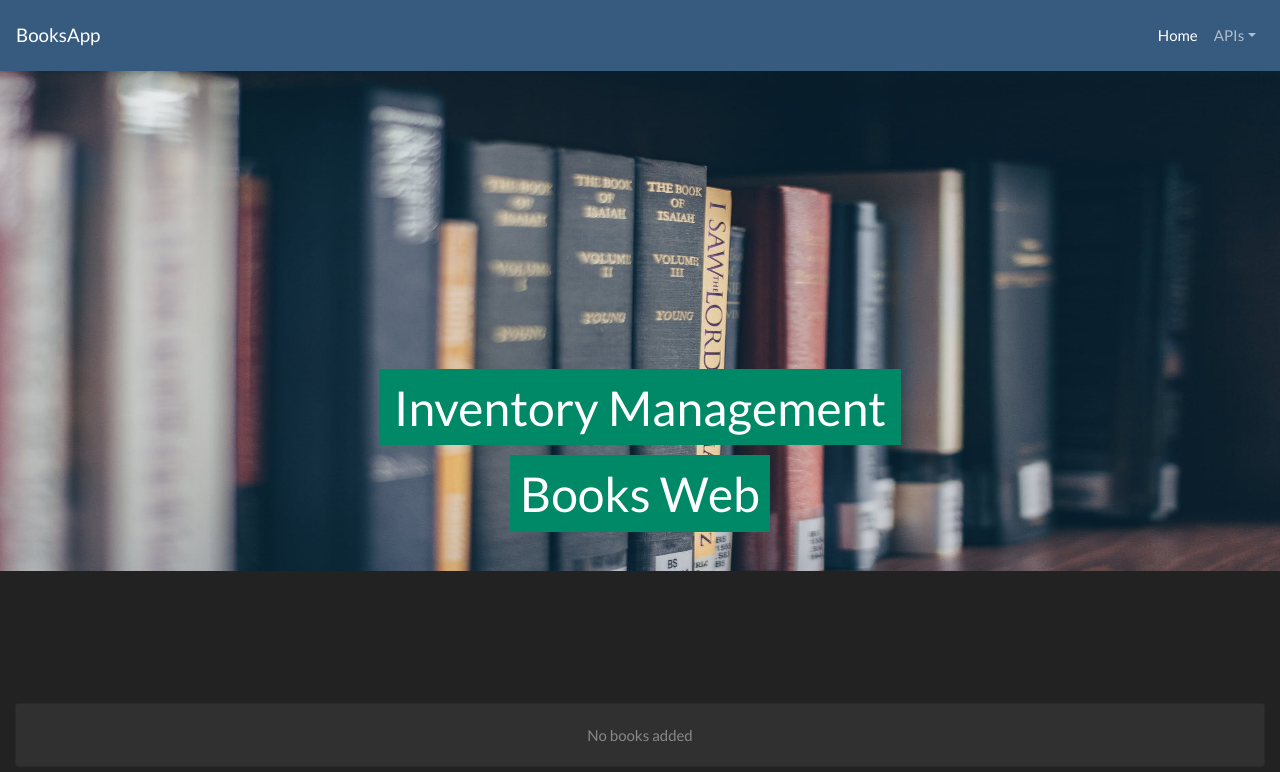
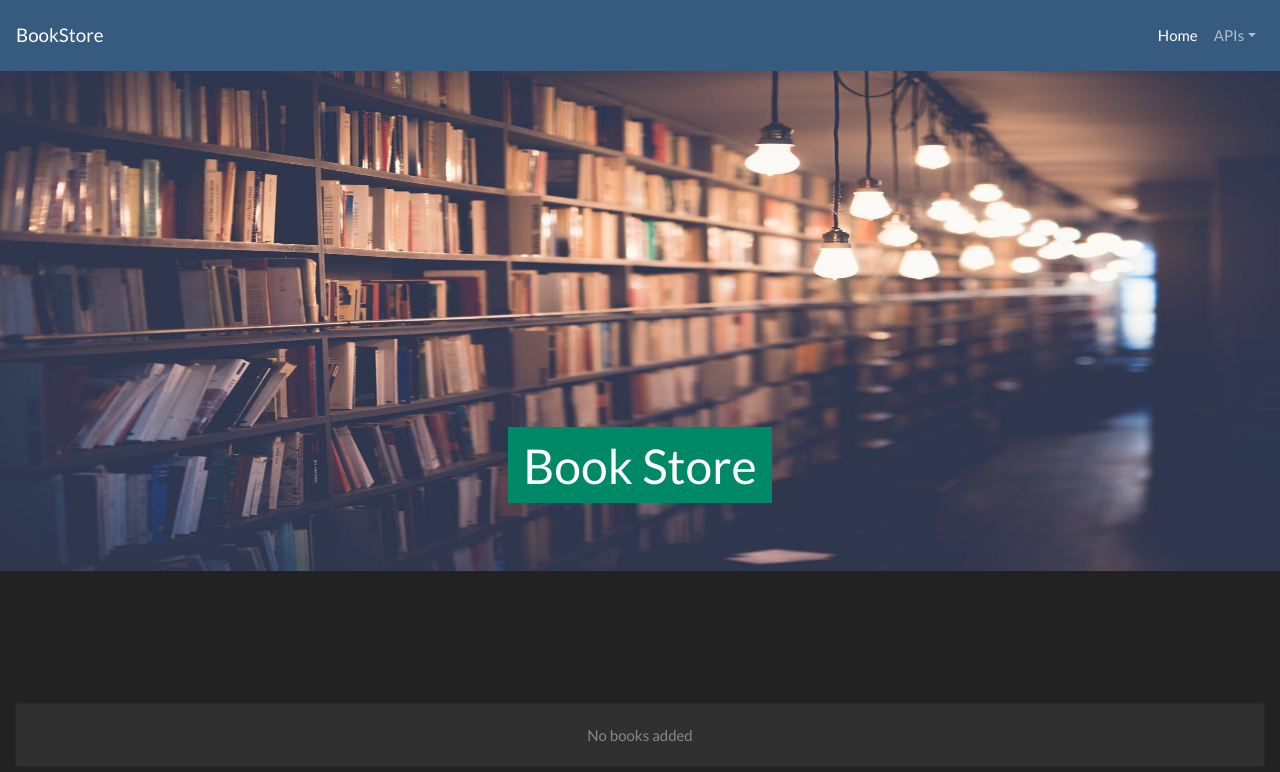
Before and after one commit to Jaison30/BooksLibrary, a Django app: template templates/home.html in a window 1280 px wide. Shown: the top 772 px of the page. Run offline with Django 3.2, Linux system fonts and the light colour scheme; the template is opened without the code that fills it, so the values that code supplies are empty; some libraries are stand-ins or nearby versions.

Commit message:
Image Changes

```diff
--- a/books/views.py
+++ b/books/views.py
@@ -24,8 +24,8 @@ class Home(TemplateView):
 
         books = Book.objects.all()
 
-        ctx['title'] = 'Books Library'
-        ctx['heading'] = 'BOOKS'
+        ctx['title'] = 'Books Store'
+        ctx['heading'] = 'LATEST BOOKS'
         ctx['username'] = 'Admin'
         ctx['books'] = books
         ctx['rand'] = randint(100, 999)
--- a/templates/home.html
+++ b/templates/home.html
@@ -12,9 +12,7 @@
                      <span class="heading1" style="background-color: #008966;
                         display: inline-block;
                         padding: 10px 15px 8px;
-                        margin-bottom: 20px;">Inventory Management</span><br>
-                     <span class="heading2" style="background-color: #008966;
-                        padding: 10px;margin-top: 10px;">Books Web</span>
+                        margin-bottom: 20px;">Book Store</span><br>
                   </h1>
                </div>
             </div>
--- a/templates/layout.html
+++ b/templates/layout.html
@@ -11,7 +11,7 @@
   <link href="{% static 'css/style.css' %}?rand={{rand}}" rel="stylesheet">{% block css %} {% endblock %}</head>
 
 <body>
-  <nav class="navbar navbar-expand-lg navbar-dark bg-primary"> <a class="navbar-brand" href="{% url 'home' %}">BooksApp</a>
+  <nav class="navbar navbar-expand-lg navbar-dark bg-primary"> <a class="navbar-brand" href="{% url 'home' %}">BookStore</a>
     <button class="navbar-toggler" type="button" data-toggle="collapse" data-target="#navbarColor01" aria-controls="navbarColor01" aria-expanded="false" aria-label="Toggle navigation"> <span class="navbar-toggler-icon"></span>
     </button>
     <div class="collapse navbar-collapse" id="navbarColor01">
```
Also changed, not shown: app.png, static/img/6_002.jpg, static/img/6_00211.jpg (added), 2 other files.
